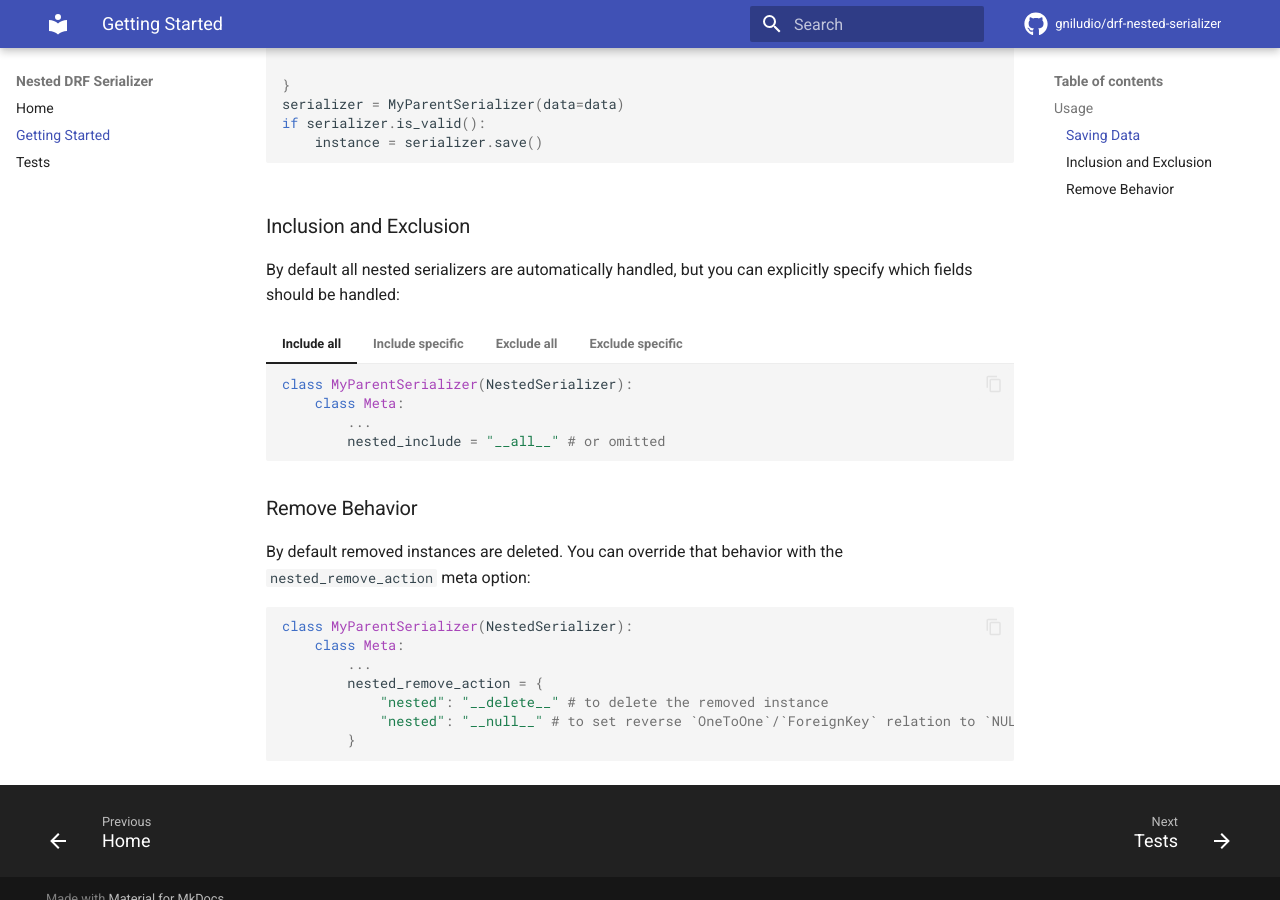
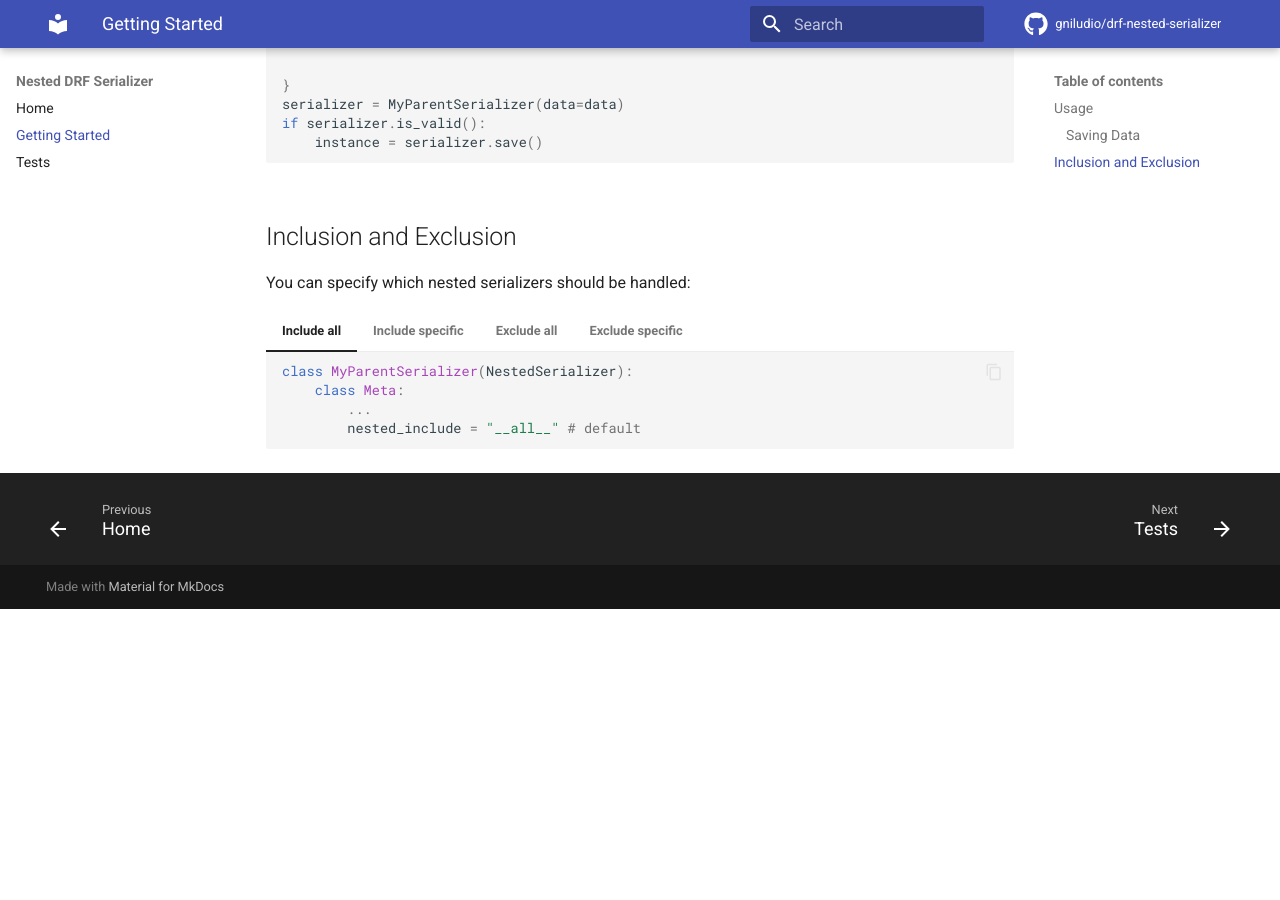
Before and after one commit to GniLudio/drf-nested-serializer, an MkDocs documentation site: the page built from docs/getting_started.md, in a window 1280 px wide and 900 px high, scrolled down 1011 px. Built offline with MkDocs 1.6.1 and Material for MkDocs 9.7.7, drawn with Linux system fonts in a browser that asks for light colours; comment, search, counter and statistics services are not loaded; after the commit the page ends 1620 px from its top, so only the background shows below that.

Commit message:
Remove unnecessary code and update docs

````diff
--- a/docs/getting_started.md
+++ b/docs/getting_started.md
@@ -234,8 +234,6 @@ A serializer just needs to inherit from `NestedSerializer` to allow writable nes
     ```
 
 
-
-
 ### Saving Data
 
 === "Omit"
@@ -335,9 +333,9 @@ A serializer just needs to inherit from `NestedSerializer` to allow writable nes
         instance = serializer.save()
     ```
 
-### Inclusion and Exclusion
+## Inclusion and Exclusion
 
-By default all nested serializers are automatically handled, but you can explicitly specify which fields should be handled:
+You can specify which nested serializers should be handled:
 
 === "Include all"
 
@@ -345,7 +343,7 @@ By default all nested serializers are automatically handled, but you can explici
     class MyParentSerializer(NestedSerializer):
         class Meta:
             ...
-            nested_include = "__all__" # or omitted
+            nested_include = "__all__" # default
     ```
 
 === "Include specific"
@@ -374,19 +372,3 @@ By default all nested serializers are automatically handled, but you can explici
             ...
             nested_exclude = ("field_1", "field_2", ...)
     ```
-
-
-### Remove Behavior
-
-By default removed instances are deleted. You can override that behavior with the `nested_remove_action` meta option:
-
-```python
-class MyParentSerializer(NestedSerializer):
-    class Meta:
-        ...
-        nested_remove_action = {
-            "nested": "__delete__" # to delete the removed instance
-            "nested": "__null__" # to set reverse `OneToOne`/`ForeignKey` relation to `NULL`
-        }
-
-```
````
Also changed, not shown: 1 other file.
